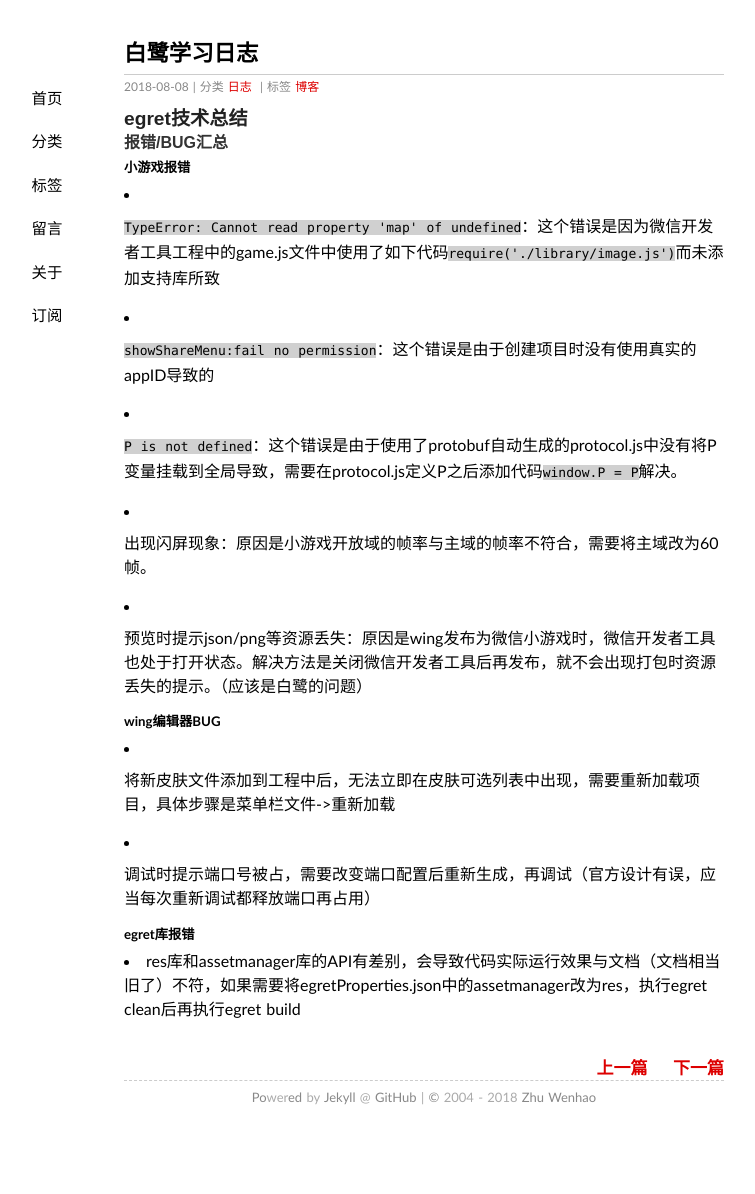
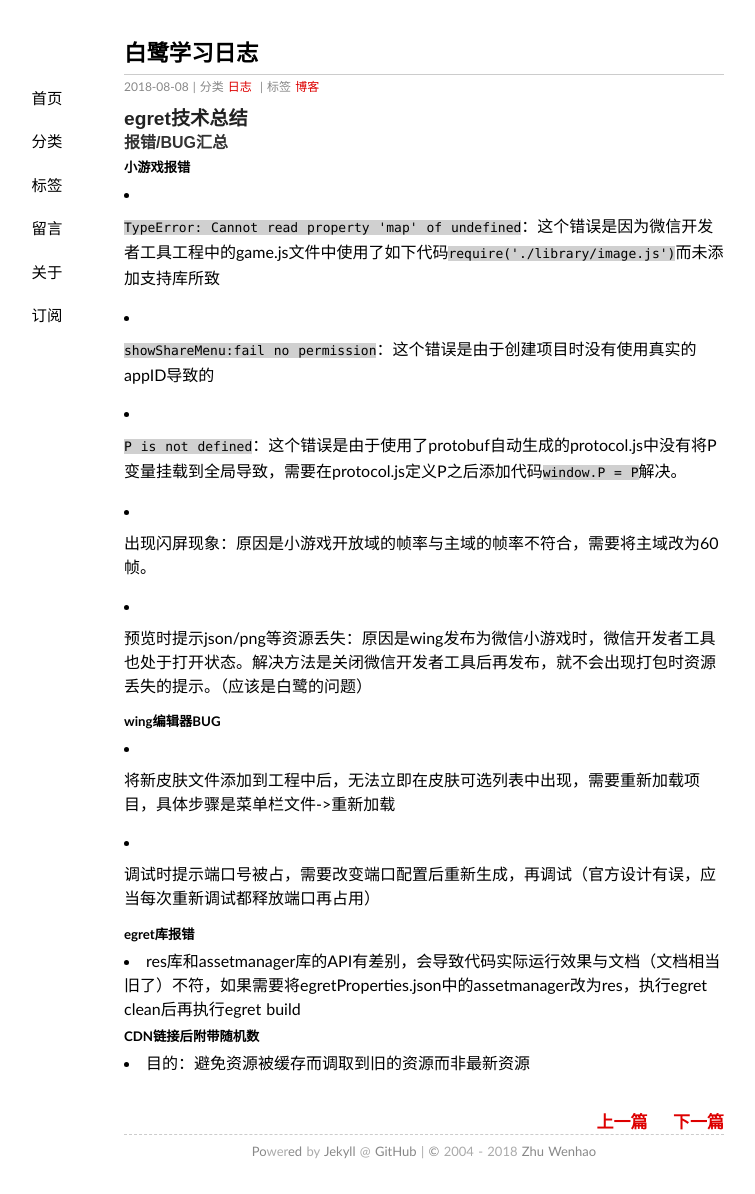
Before and after one commit to zhuwh9/zhuwh9.github.io, a Jekyll site: the page built from _posts/2018-08-08-egret.md, in a window 1280 px wide. Shown: the whole page, without its empty margins (216-971 px from the left). Built offline with Jekyll 4.4.1, drawn with Linux system fonts in a browser that asks for light colours; comment, search, counter and statistics services are not loaded; before the commit the page ends 1140 px from its top, so only the background shows below that.

Commit message:
Update 2018-08-08-egret.md

```diff
--- a/_posts/2018-08-08-egret.md
+++ b/_posts/2018-08-08-egret.md
@@ -27,3 +27,6 @@ tags: 博客
 
 ##### egret库报错
 - res库和assetmanager库的API有差别，会导致代码实际运行效果与文档（文档相当旧了）不符，如果需要将egretProperties.json中的assetmanager改为res，执行egret clean后再执行egret build
+
+##### CDN链接后附带随机数
+- 目的：避免资源被缓存而调取到旧的资源而非最新资源
```
